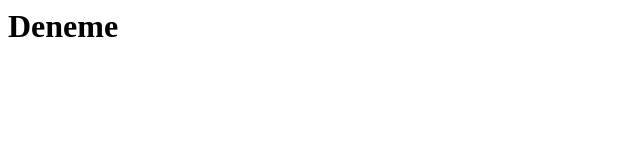
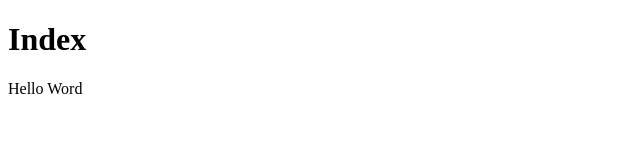
Before and after one commit to nhatipoglu/nhatipoglu.github.io, a plain HTML site: page index.html in a window 1280 px wide. Shown: the whole page, without its empty margins (0-640 px from the left). Drawn offline with Linux system fonts and the light colour scheme.

Commit message:
Update index.html

```diff
--- a/index.html
+++ b/index.html
@@ -1,5 +1,9 @@
+<!DOCTYPE html>
+
 <html>
 <body>
-  <h1>Deneme</h1>
+
+  <h1>Index</h1>
+  <p>Hello Word</p>
 </body>
 </html>
```
